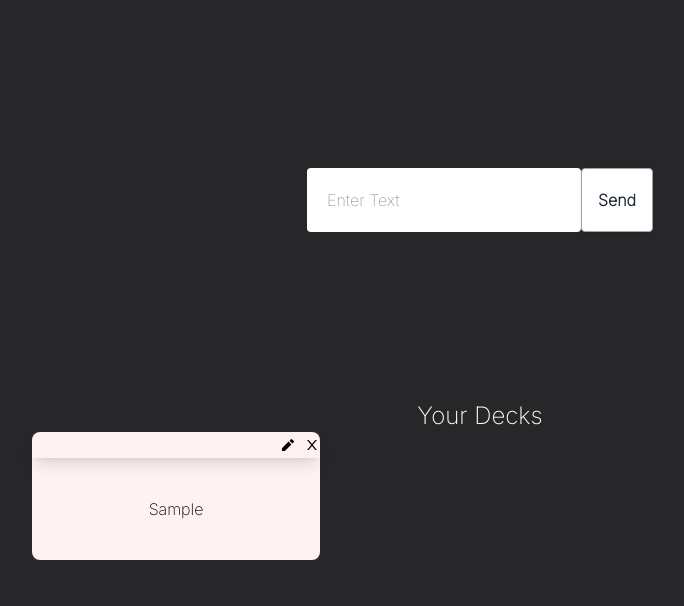
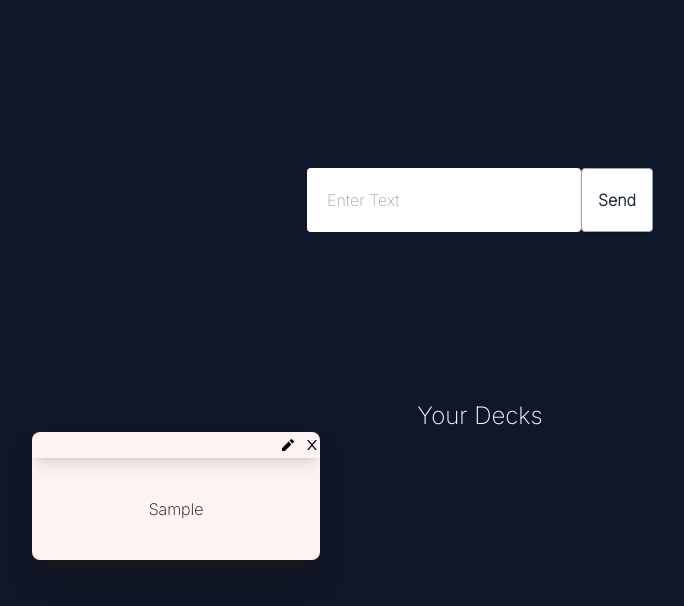
Before and after one commit to LaureanoDev/flashcard, a Next.js app: page / in a window 1280 px wide. Both pictures are taken after typing "Sample" into the empty fields and a click on the input "Send". Shown: the top 606 px of the page, without its empty margins (160-844 px from the left). Built offline with nearby package versions, Linux system fonts and the light colour scheme.

Commit message:
overflow added

```diff
--- a/pages/components/Flashcard.jsx
+++ b/pages/components/Flashcard.jsx
@@ -28,20 +28,15 @@ const Flashcard = ({
     editCard(deck.id);
     setIsEditing(false);
     setBackCard(deck.id);
-
   };
-
-  useEffect(() => {
-    console.log(front, isEditing);
-  }, [front, isEditing]);
 
   return (
     <motion.div
       whileHover={{ scale: 1.1 }}
       className={
         front
-          ? "h-32 w-72 bg-red-50 rounded-lg cursor-pointer flex flex-col justify-center"
-          : "h-32 w-72 bg-red-50 rounded-lg cursor-pointer flex flex-col justify-center"
+          ? "h-32 w-72 bg-red-50 rounded-lg cursor-pointer flex flex-col justify-center shadow-xl shadow-zinc-900"
+          : "min-h-[8rem] h-auto w-72 bg-green-400 rounded-lg cursor-pointer flex flex-col justify-center"
       }
     >
       <div className="h-[20%] w-72 shadow-lg flex items-center justify-end gap-2">
@@ -65,11 +60,12 @@ const Flashcard = ({
           front ? "h-[80%] w-72 flex items-center justify-center" : "hidden"
         }
         onClick={returnCard}
+        transition={{ layout: { duration: 1, type: "spring" } }}
       >
         <h1
           className={
             !isEditing && front
-              ? "display text-center overflow-hidden"
+              ? "display text-center overflow-auto max-h-[96px]"
               : "hidden"
           }
         >
@@ -92,10 +88,15 @@ const Flashcard = ({
             ? "h-[80%] w-72 flex items-center justify-center"
             : "hidden"
         }
+        transition={{ layout: { duration: 1, type: "spring" } }}
         onClick={returnCard}
       >
         <h1
-          className={front ? "hidden" : "display text-center overflow-hidden"}
+          className={
+            front || isEditing
+              ? "hidden"
+              : "display text-center overflow-auto max-h-[96px]"
+          }
         >
           {back}
         </h1>
--- a/pages/index.js
+++ b/pages/index.js
@@ -36,14 +36,14 @@ export default function Home() {
     let cardIndex = [...decks].findIndex((deck) => deck.id == id);
     if (back != "") {
       [...decks][cardIndex].back = back;
-      setBack("")
+      setBack("");
     }
     setDecks(decks);
   };
 
   return (
-    <div className="overflow-x-hidden bg-zinc-800 h-screen w-auto">
-      <div className="h-[50vh] w-auto bg-zinc-800 flex items-center justify-center">
+    <div className="overflow-x-hidden bg-slate-900 h-screen w-auto">
+      <div className="h-[50vh] w-auto bg-slate-900 flex items-center justify-center">
         <form onSubmit={createCard}>
           <input
             type="text"
@@ -62,8 +62,8 @@ export default function Home() {
         </form>
       </div>
       <h1 className="text-center text-white text-2xl">Your Decks</h1>
-      <div className="h-auto w-screen bg-zinc-800 flex items-center justify-center">
-        <div className="w-auto h-auto bg-zinc-800 flex flex-col gap-5 max-w-[896px] md:grid grid-cols-2 lg:grid-cols-3">
+      <div className=" h-auto w-screen bg-slate-900 flex items-center justify-center">
+        <div className="w-auto h-auto bg-slate-900 flex flex-col gap-5 max-w-[896px] md:grid grid-cols-2 lg:grid-cols-3">
           {decks.map((deck) => (
             <Flashcard
               key={deck.id}
```
